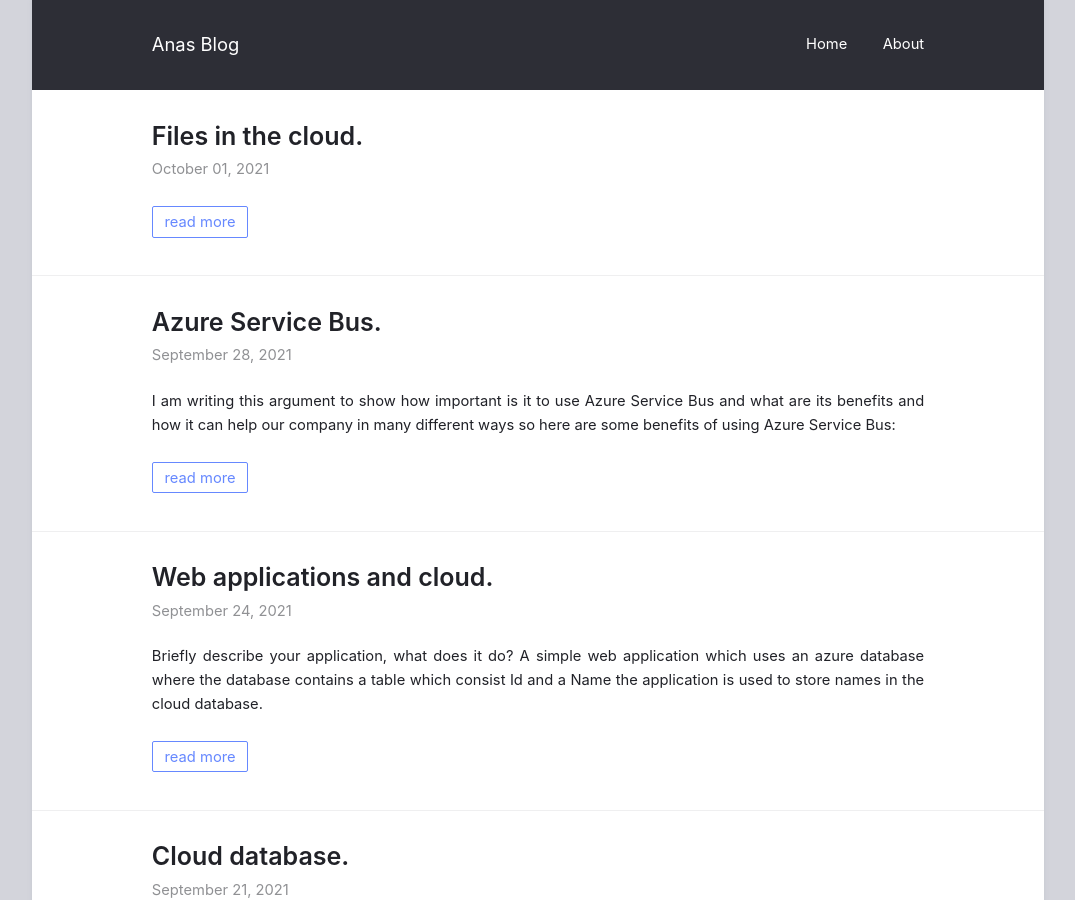
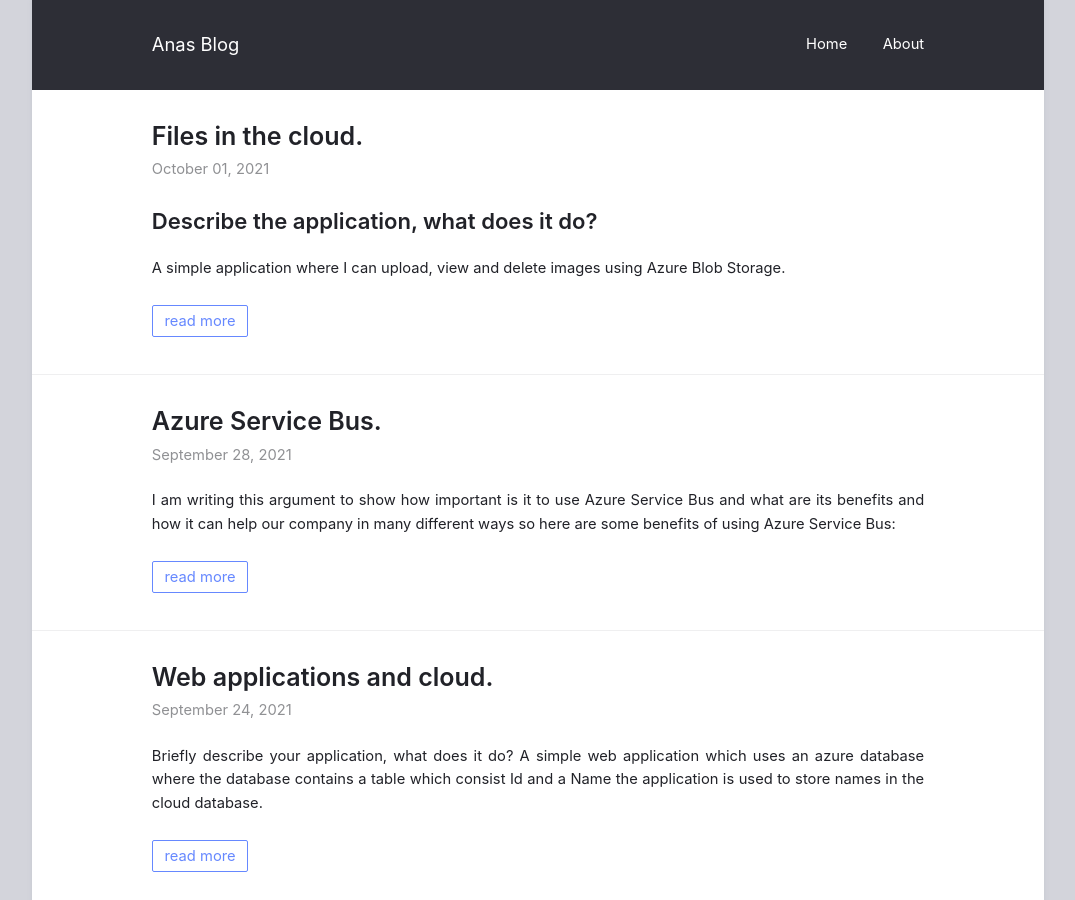
Before and after one commit to ItsAnass/ItsAnass.github.io, a Jekyll site: the page built from index.html, in a window 1280 px wide and 900 px high. Shown: the whole window, without its empty margins (102-1177 px from the left). Built offline with Jekyll 4.4.1, drawn with Linux system fonts in a browser that asks for light colours.

Commit message:
Update 2021-10-01-Files-in-the-cloud.md

```diff
--- a/_posts/2021-10-01-Files-in-the-cloud.md
+++ b/_posts/2021-10-01-Files-in-the-cloud.md
@@ -2,3 +2,5 @@
 title: "Files in the cloud."
 layout: post
 ---
+## Describe the application, what does it do?
+A simple application where I can upload, view and delete images using Azure Blob Storage.
```
